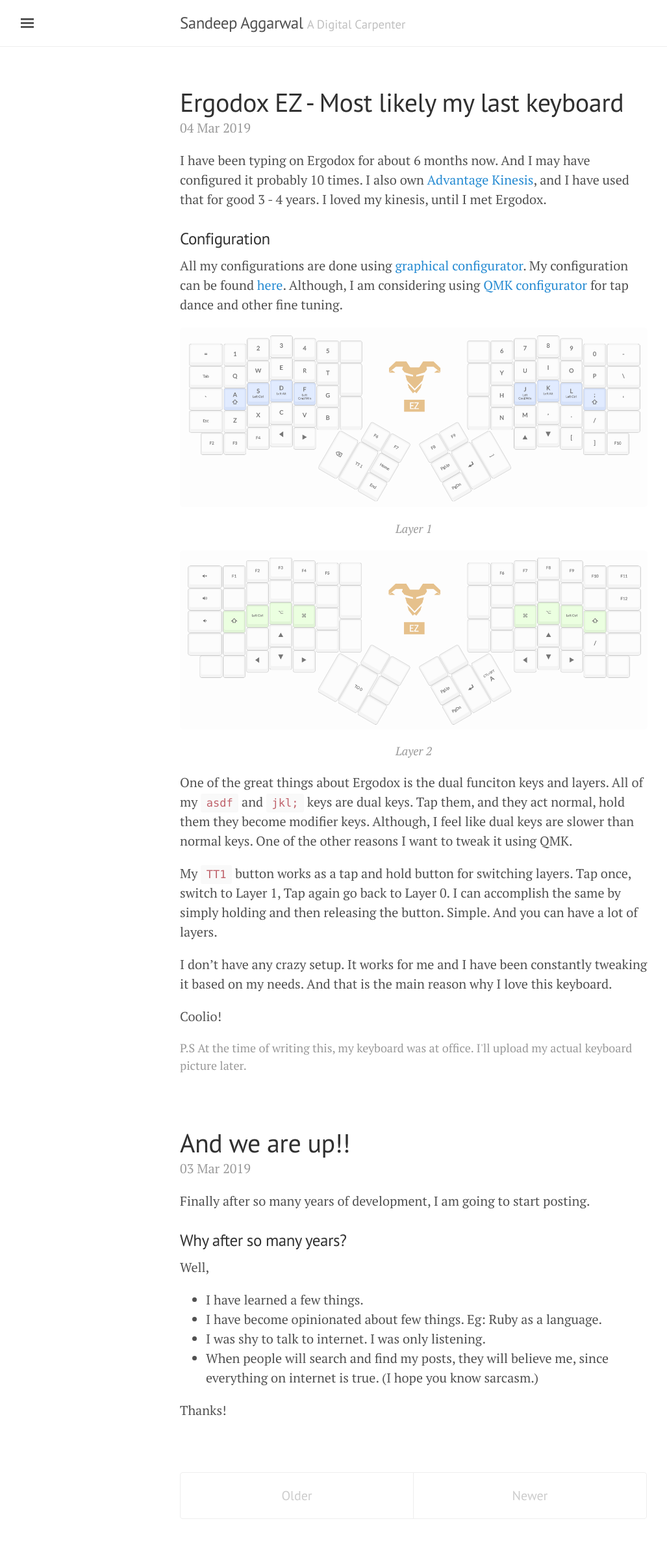
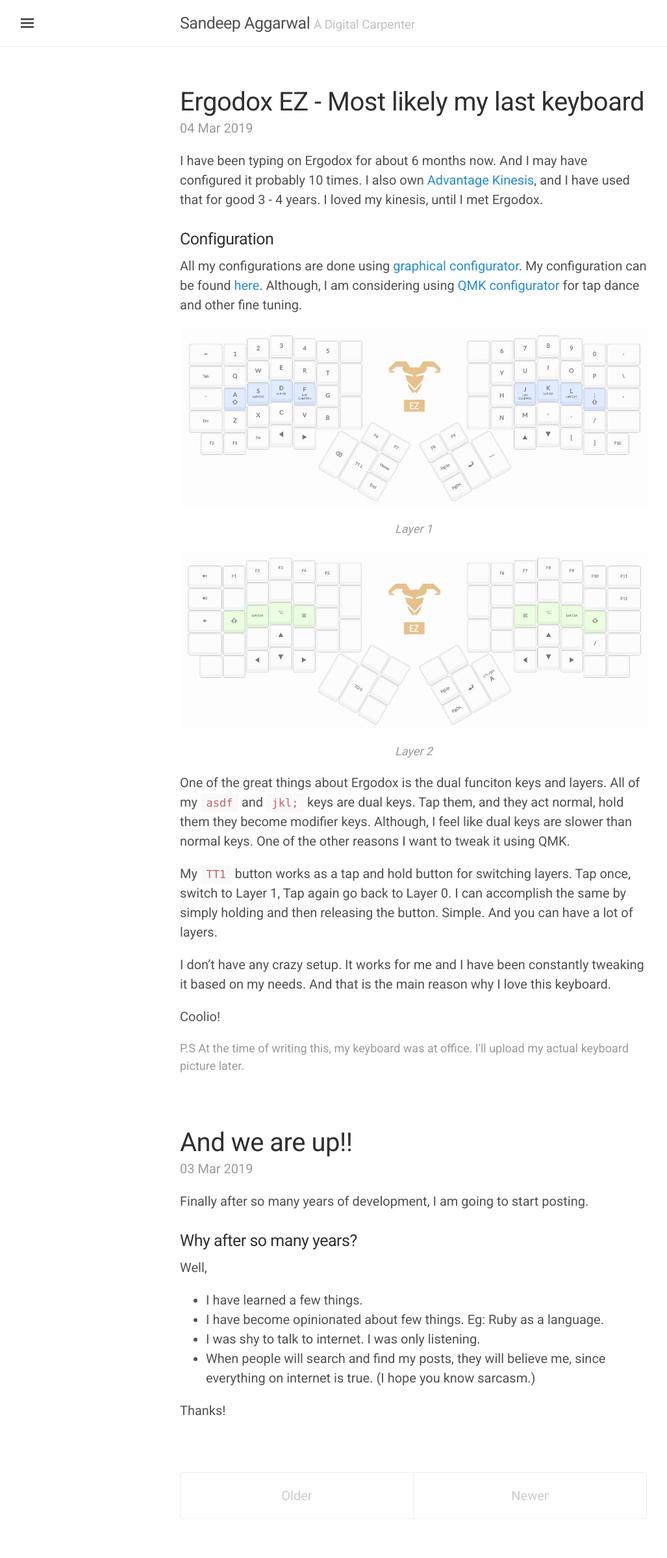
Before and after one commit to sanagrwl/sanagrwl.github.io, a Jekyll site: the page built from index.html, in a window 1280 px wide. Shown: the whole page at 65% size, without its empty margins (3-1030 px from the left). Built offline with Jekyll 4.4.1, drawn with Linux system fonts in a browser that asks for light colours; the list of posts is cut into pages by our own code.

Commit message:
using roboto font

```diff
--- a/_includes/head.html
+++ b/_includes/head.html
@@ -19,7 +19,8 @@
   <link rel="stylesheet" href="{{ site.baseurl }}/public/css/syntax.css">
   <link rel="stylesheet" href="{{ site.baseurl }}/public/css/lanyon.css">
   <link rel="stylesheet" href="{{ site.baseurl }}/public/css/custom.css">
-  <link rel="stylesheet" href="https://fonts.googleapis.com/css?family=PT+Serif:400,400italic,700%7CPT+Sans:400">
+  <link rel="stylesheet" href="https://fonts.googleapis.com/css?family=Roboto:400,700">
+
 
   <!-- Icons -->
   <link rel="apple-touch-icon-precomposed" sizes="144x144" href="{{ site.baseurl }}/public/apple-touch-icon-precomposed.png">
--- a/public/css/custom.css
+++ b/public/css/custom.css
@@ -7,3 +7,7 @@
     text-align: center;
     font-style: italic;
 }
+
+html, h1, h2, h3, h4, h5, h6, .sidebar, .pagination {
+    font-family: 'Roboto', sans-serif;
+}
```
